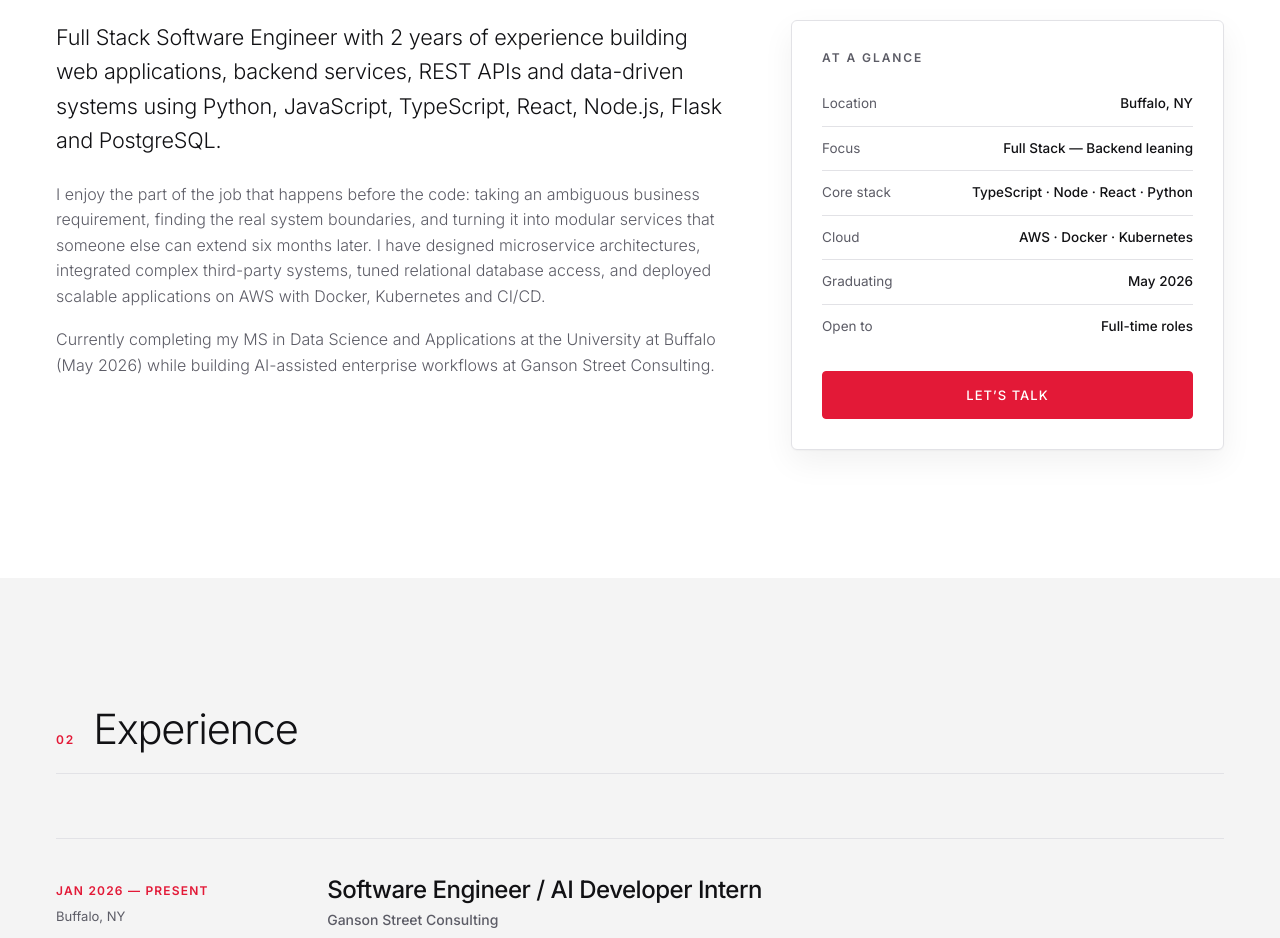
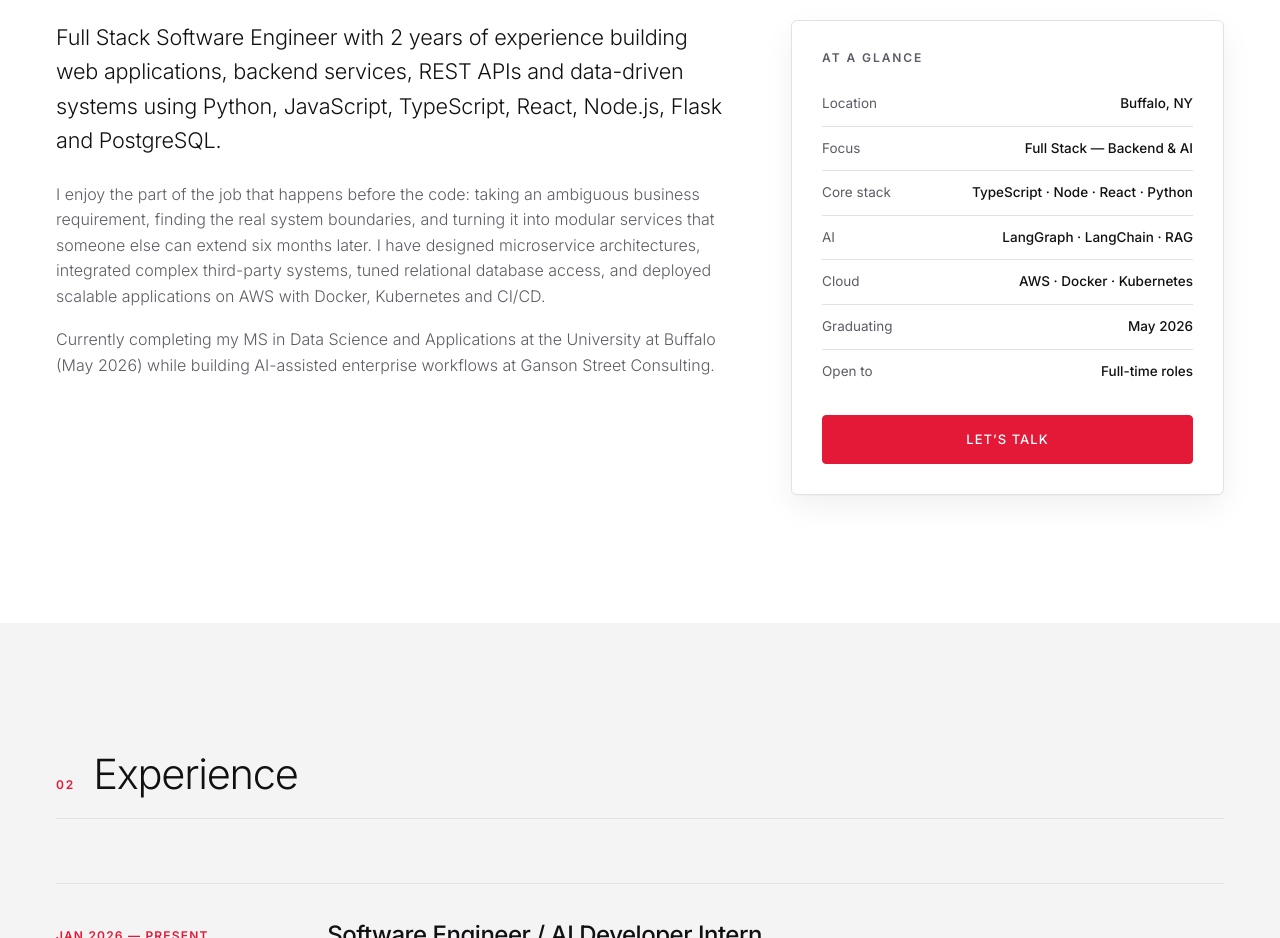
Before and after one commit to VCKarthik/MyProfile, a plain HTML site: page index.html in a window 1280 px wide. Shown: the part 1040-1978 px from the top of the page. Drawn offline with Linux system fonts and the light colour scheme.

Commit message:
Surface AI work in the at-a-glance card
Co-Authored-By: Claude Opus 5 <noreply@anthropic.com>

```diff
--- a/index.html
+++ b/index.html
@@ -79,8 +79,9 @@
       <h3>At a glance</h3>
       <ul class="kv">
         <li><span>Location</span><b>Buffalo, NY</b></li>
-        <li><span>Focus</span><b>Full Stack &mdash; Backend leaning</b></li>
+        <li><span>Focus</span><b>Full Stack &mdash; Backend &amp; AI</b></li>
         <li><span>Core stack</span><b>TypeScript &middot; Node &middot; React &middot; Python</b></li>
+        <li><span>AI</span><b>LangGraph &middot; LangChain &middot; RAG</b></li>
         <li><span>Cloud</span><b>AWS &middot; Docker &middot; Kubernetes</b></li>
         <li><span>Graduating</span><b>May 2026</b></li>
         <li><span>Open to</span><b>Full-time roles</b></li>
```
